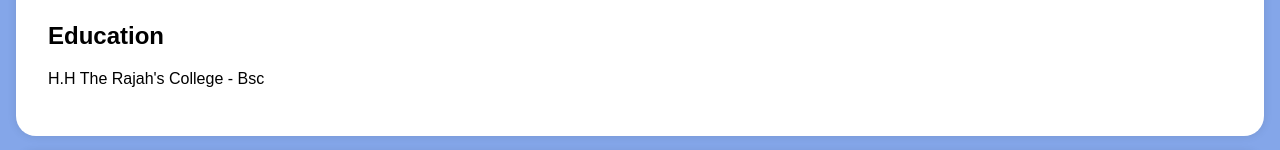
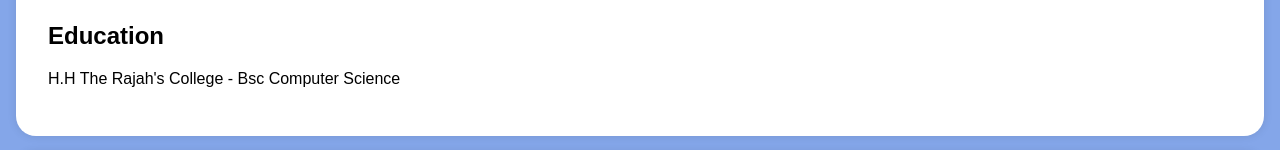
Before and after one commit to manikandan-bsc-cs/manikandan, a plain HTML site: page index.html in a window 1280 px wide. Shown: the part 512-662 px from the top of the page. Drawn offline with Linux system fonts and the light colour scheme.

Commit message:
Update index.html

```diff
--- a/index.html
+++ b/index.html
@@ -258,7 +258,7 @@
 
             <h2>Education</h2>
 
-            <p>H.H The Rajah's College - Bsc</p>
+            <p>H.H The Rajah's College - Bsc Computer Science</p>
 
 
 
```
